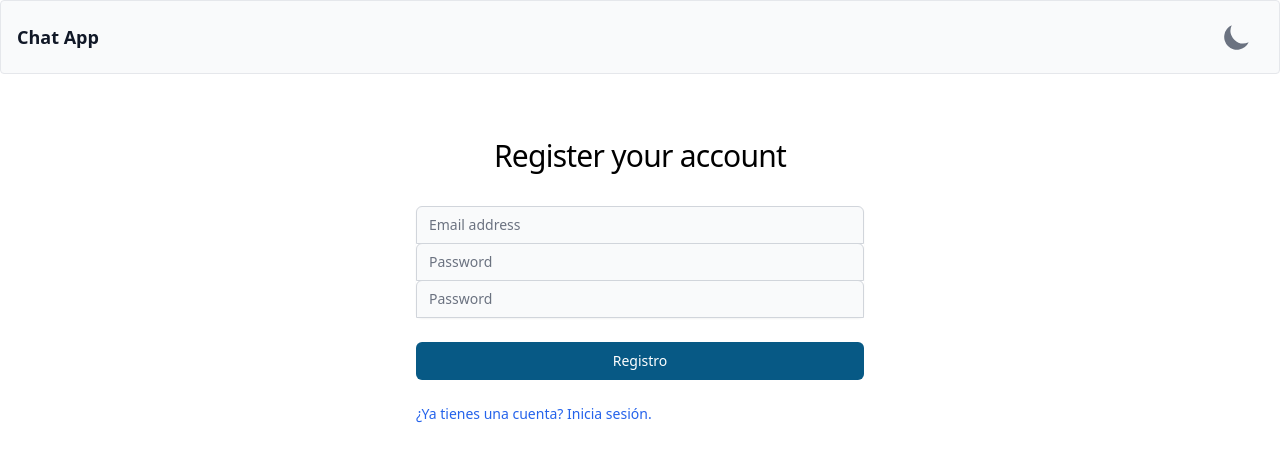
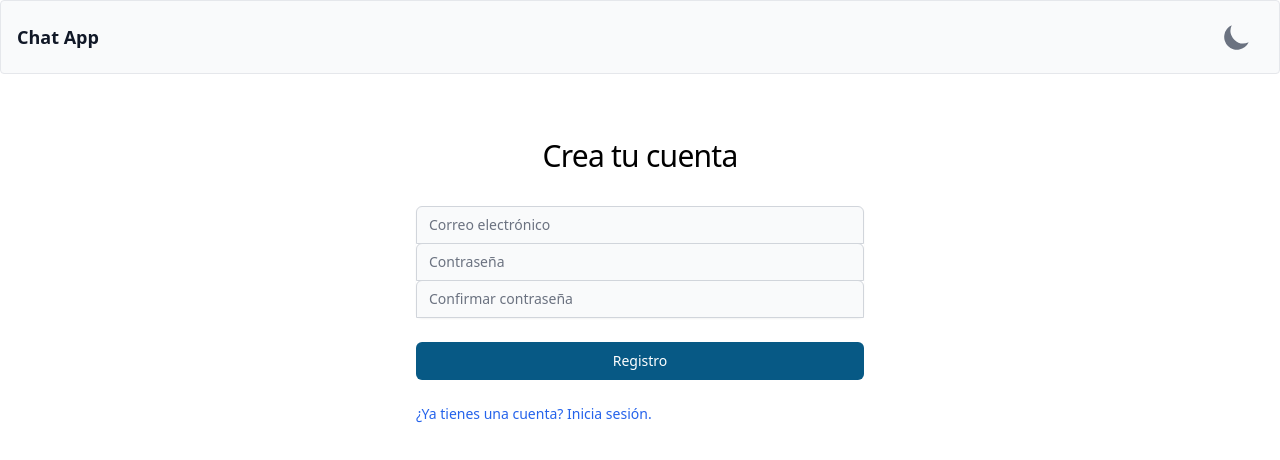
Before and after one commit to BabakHemmatian/AI-creativity-Spanish, a React (Create React App) app in the folder frontend/: page /register in a window 1280 px wide. Shown: the top 460 px of the page. Built offline with nearby package versions, Linux system fonts and the light colour scheme; no server answers.

Commit message:
Translate registration form text to Spanish

```diff
--- a/frontend/src/components/accounts/Register.js
+++ b/frontend/src/components/accounts/Register.js
@@ -62,7 +62,7 @@ export default function Register() {
       <div className="max-w-md w-full space-y-8">
         <div>
           <h2 className="mt-4 text-3xl text-center tracking-tight font-light dark:text-white">
-            Register your account
+            Crea tu cuenta
           </h2>
         </div>
         <form className="mt-8 space-y-6" onSubmit={handleFormSubmit}>
@@ -75,7 +75,7 @@ export default function Register() {
                 autoComplete="email"
                 required
                 className="appearance-none rounded-none relative block w-full px-3 py-2 placeholder-gray-500 rounded-t-md bg-gray-50 border border-gray-300 text-gray-900 text-sm focus:outline-none focus:ring-blue-500 focus:border-blue-500 dark:bg-gray-700 dark:border-gray-600 dark:placeholder-gray-400 dark:text-white dark:focus:ring-blue-500 dark:focus:border-blue-500 focus:z-10 sm:text-sm"
-                placeholder="Email address"
+                placeholder="Correo electrónico"
                 onChange={(e) => setEmail(e.target.value)}
               />
             </div>
@@ -87,7 +87,7 @@ export default function Register() {
                 autoComplete="current-password"
                 required
                 className="appearance-none rounded-none relative block w-full px-3 py-2 placeholder-gray-500 rounded-t-md bg-gray-50 border border-gray-300 text-gray-900 text-sm focus:outline-none focus:ring-blue-500 focus:border-blue-500 dark:bg-gray-700 dark:border-gray-600 dark:placeholder-gray-400 dark:text-white dark:focus:ring-blue-500 dark:focus:border-blue-500 focus:z-10 sm:text-sm"
-                placeholder="Password"
+                placeholder="Contraseña"
                 onChange={(e) => setPassword(e.target.value)}
               />
             </div>
@@ -99,7 +99,7 @@ export default function Register() {
                 autoComplete="current-password"
                 required
                 className="appearance-none rounded-none relative block w-full px-3 py-2 placeholder-gray-500 rounded-t-md bg-gray-50 border border-gray-300 text-gray-900 text-sm focus:outline-none focus:ring-blue-500 focus:border-blue-500 dark:bg-gray-700 dark:border-gray-600 dark:placeholder-gray-400 dark:text-white dark:focus:ring-blue-500 dark:focus:border-blue-500 focus:z-10 sm:text-sm"
-                placeholder="Password"
+                placeholder="Confirmar contraseña"
                 onChange={(e) => setConfirmPassword(e.target.value)}
               />
             </div>
```
